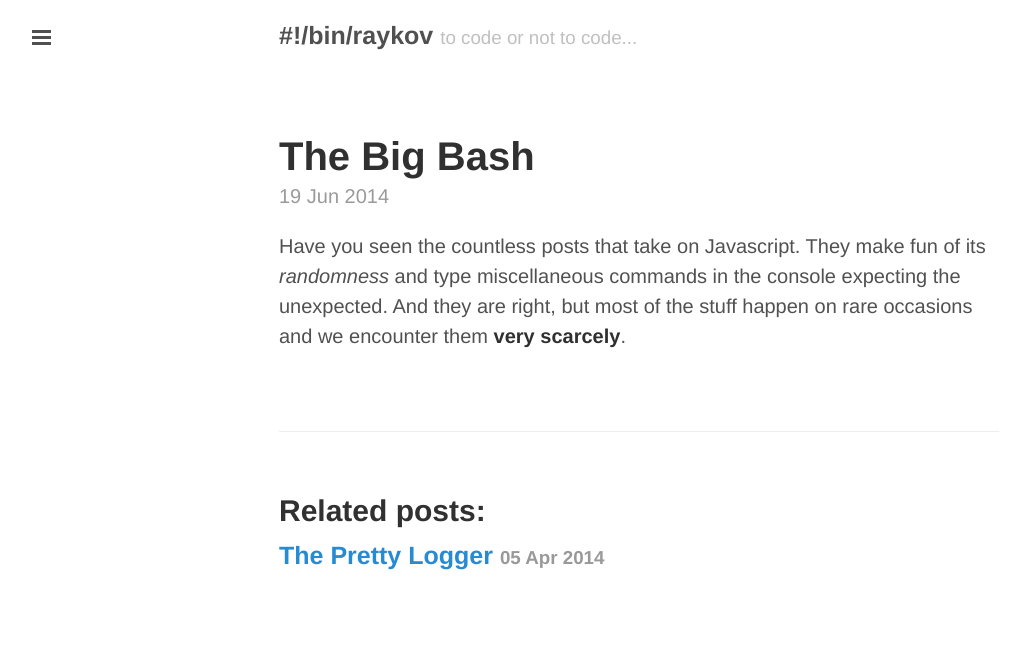
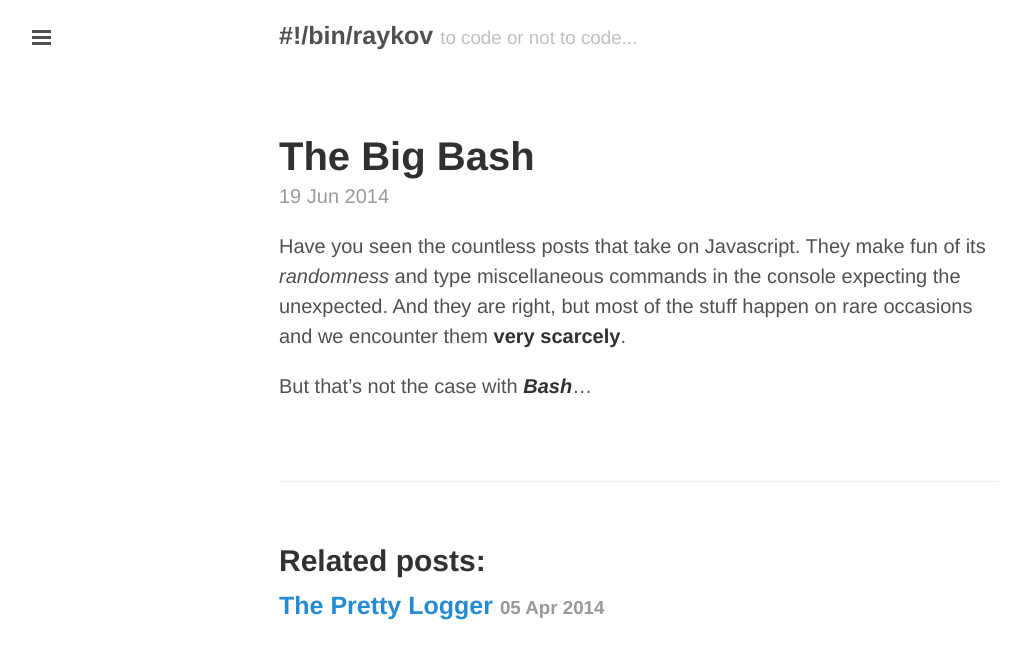
Before and after one commit to lyuboraykov/blog, a Jekyll site: the page built from _posts/2014-06-19-the-big-bash.markdown, in a window 1280 px wide. Shown: the top 659 px of the page, without its empty margins (1-1017 px from the left). Built offline with Jekyll 4.4.1, drawn with Linux system fonts in a browser that asks for light colours; Markdown is read by kramdown in place of the engine named in the settings.

Commit message:
Trying out triple stars

```diff
--- a/_posts/2014-06-19-the-big-bash.markdown
+++ b/_posts/2014-06-19-the-big-bash.markdown
@@ -9,3 +9,5 @@ Have you seen the countless posts that take on Javascript.
 They make fun of its *randomness* and type miscellaneous commands
 in the console expecting the unexpected. And they are right, but most of the
 stuff happen on rare occasions and we encounter them **very scarcely**.
+
+But that's not the case with ***Bash***...
```
